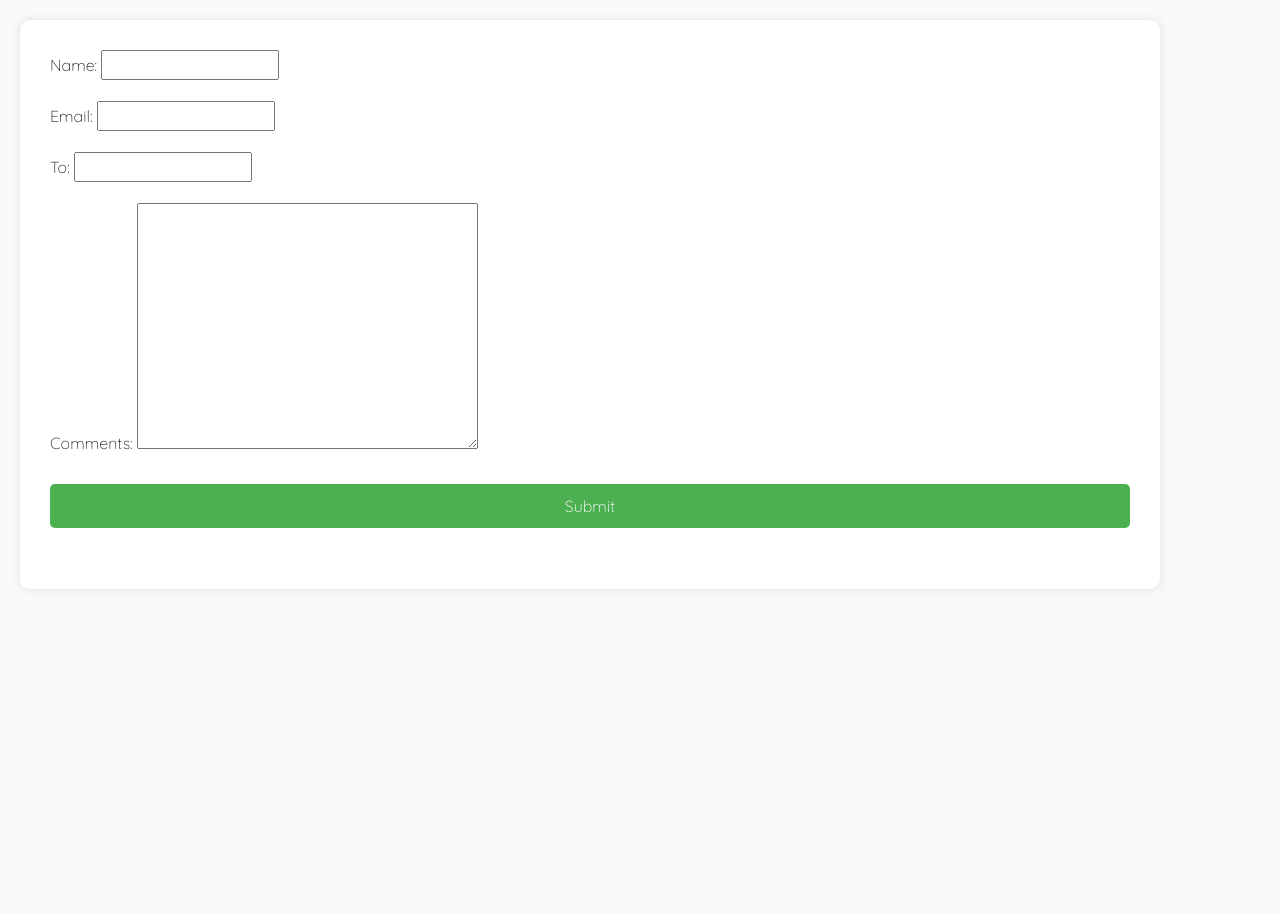
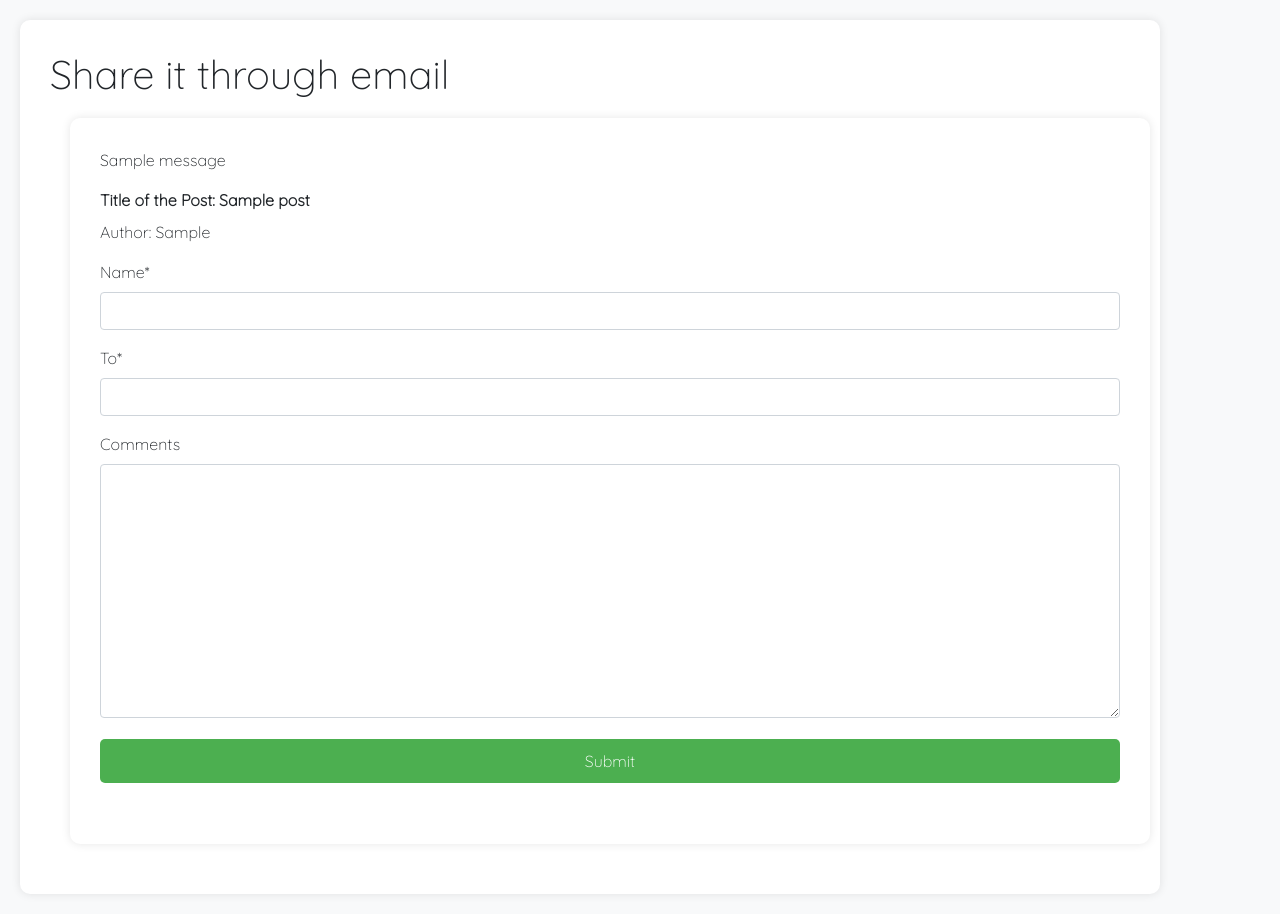
Before and after one commit to adarsha1426/blog, a Django app: template base/templates/base/post/email_form.html in a window 1280 px wide. Before the commit the page ends 528 px from the top, so only its background shows below. Run offline with Django 5.2, Linux system fonts and the light colour scheme; the template is opened without the code that fills it: values that come from a table or form of the project are taken from there, others are empty; tables that the repository leaves empty hold one stand-in row (values such as "Sample post"); one stand-in notice (Sample message) is shown; some libraries are stand-ins or nearby versions.

Commit message:
update form

```diff
--- a/base/templates/base/post/email_form.html
+++ b/base/templates/base/post/email_form.html
@@ -42,9 +42,23 @@
 </head>
 <body>
     <div class="container form-container">
-        <form action="{% url 'base:email' %}" method="POST">
+            <div class="center">
+                <h1>Share it through email</h1>
+                <div class="container form-container">
+                    {% if messages %}
+                        {% for message in messages %}
+                            <p class="alert-message">{{ message }}</p>
+                        {% endfor %}
+                    {% endif %}
+                    <div class="form-group">
+                        <label for="post_title">Title of the Post: {{post.title}}</label>
+                        <p>Author: {{post.author|capfirst}}</p>
+                    </div>
+                    <form action="{% url 'base:login' %}" method="POST">
                         {% csrf_token %}
-            {{ email_form.as_p }}
+                        {{form.name|as_crispy_field}}
+                        {{form.to|as_crispy_field}}
+                        {{form.comments|as_crispy_field}}
                         <div class="form-group">
                             <input type="submit" value="Submit">
                         </div>
```
Lines whose indentation alone changed are shown as unchanged.
